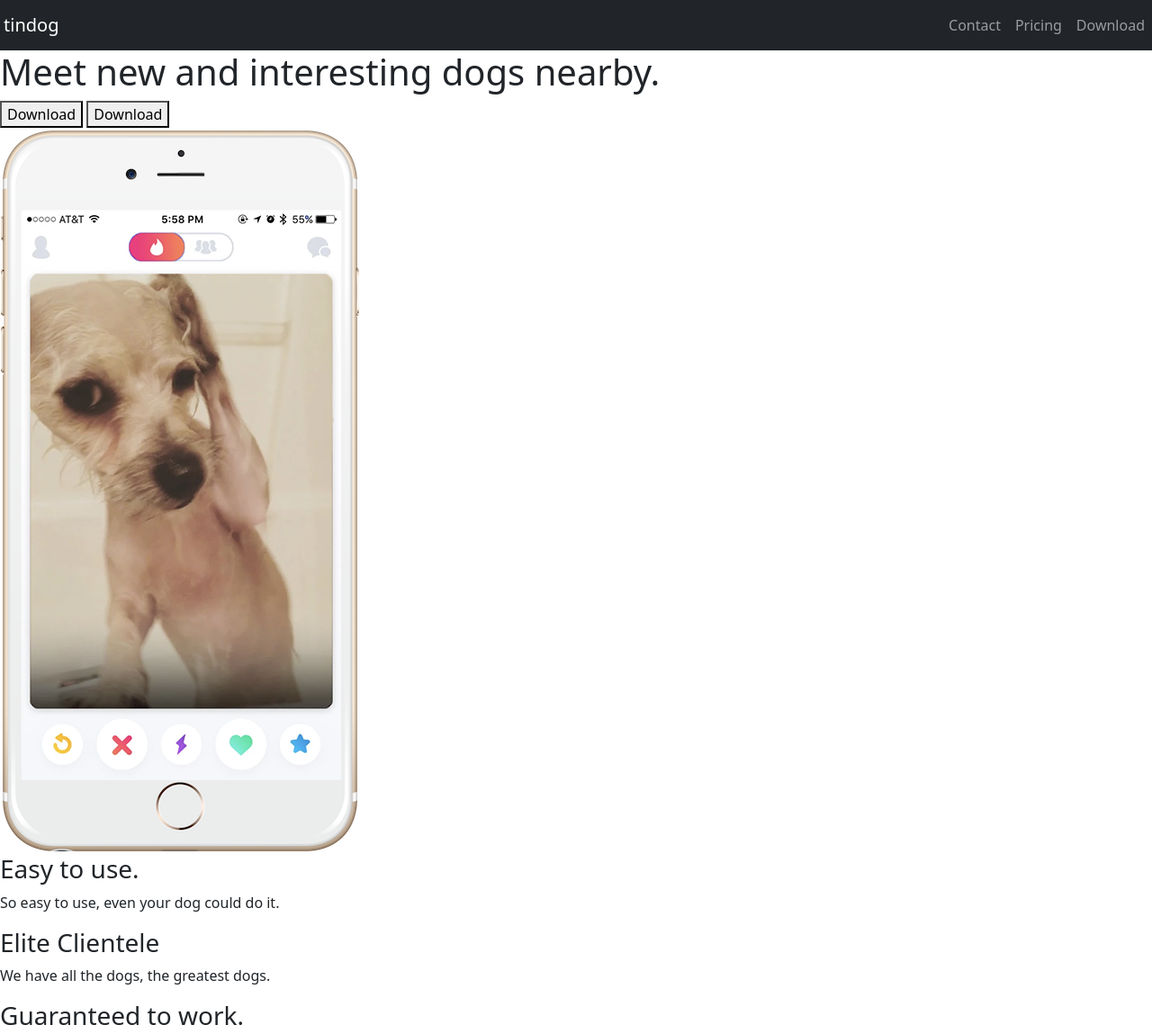
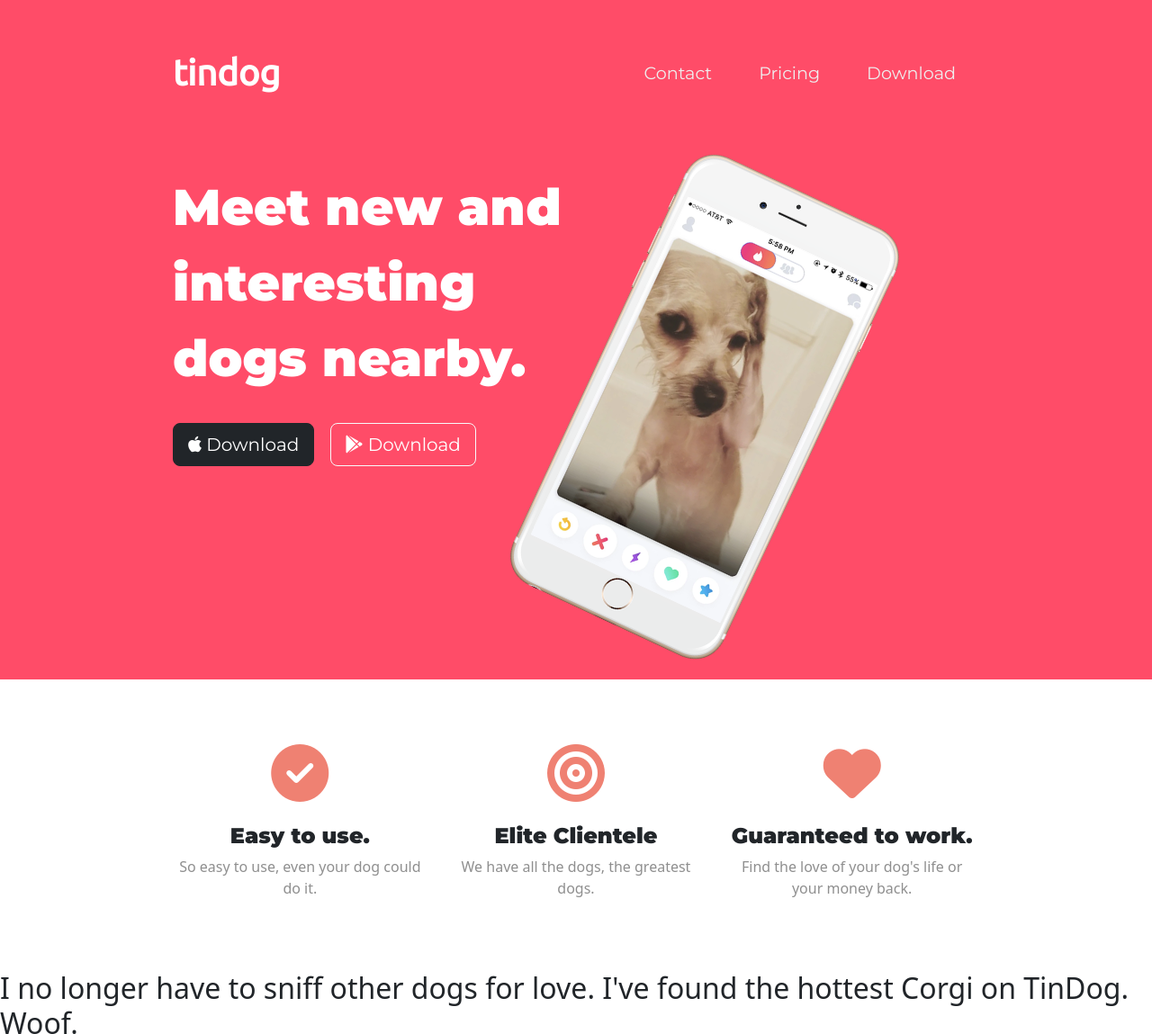
Before and after one commit to kpirabaharan/WebDev-Projects, a plain HTML site: page Bootstrap_TinDog/TinDog-Clone/index.html in a window 1280 px wide. Shown: the top 1149 px of the page at 90% size. Drawn offline with nearby package versions, Linux system fonts and the light colour scheme.

Commit message:
Introduction to Bootstrap Complete

```diff
--- a/Bootstrap_TinDog/TinDog-Clone/css/styles.css
+++ b/Bootstrap_TinDog/TinDog-Clone/css/styles.css
@@ -0,0 +1,84 @@
+#title {
+  font-family: 'Montserrat';
+  background-color: #ff4c68;
+  color: #fff; /*Not working*/
+}
+
+.container-fluid{
+  padding: 3% 15% ;
+}
+
+.title_main{
+  font-family: 'Montserrat', sans-serif;
+  color: white;
+  font-size: 3.5rem;
+  line-height: 1.5;
+  font-weight: 900;
+}
+
+.btn-light{
+  background-color: transparent;
+  color: white;
+}
+
+/*Navbar CSS*/
+.navbar{
+  padding-bottom: 4.5rem;
+  color: white;
+  border: 0;
+}
+
+.navbar-brand{
+  font-family: 'Ubuntu';
+  font-size: 2.5rem;
+  font-weight: bold;
+  color: white;
+  border: 0;
+}
+
+.nav-item{
+  padding: 0 18px;
+}
+
+.nav-link{
+  font-size: 1.2rem;
+  font-family: 'Montserrat';
+  color: #eeeeee;
+}
+
+/*Download Buttons*/
+.download-button{
+  margin: 5% 3% 5% 0;
+}
+
+/*Title Image*/
+.title-image{
+  width:60%;
+  transform: rotate(25deg);
+}
+
+/*Features*/
+.feature-heading{
+  font-family: 'Montserrat', sans-serif;
+  font-weight: 900;
+  font-size: 1.5rem;
+}
+
+#features{
+  padding: 5% 15%;
+  text-align: center;
+}
+
+p{
+  color: #8f8f8f;
+}
+
+.icon{
+  color: #ef8172;
+  padding-top: 0.5rem;
+  padding-bottom: 1.5rem;
+}
+
+.icon:hover{
+  color: #ff4c68;
+}
--- a/Bootstrap_TinDog/TinDog-Clone/index.html
+++ b/Bootstrap_TinDog/TinDog-Clone/index.html
@@ -5,19 +5,28 @@
   <!-- Required meta tags -->
   <meta charset="utf-8">
   <meta name="viewport" content="width=device-width, initial-scale=1, shrink-to-fit=no">
+
+  <!-- Bootstrap -->
   <link href="https://cdn.jsdelivr.net/npm/bootstrap@5.2.0/dist/css/bootstrap.min.css" rel="stylesheet" integrity="sha384-gH2yIJqKdNHPEq0n4Mqa/HGKIhSkIHeL5AyhkYV8i59U5AR6csBvApHHNl/vI1Bx" crossorigin="anonymous">
-  <script src="https://cdn.jsdelivr.net/npm/bootstrap@5.2.0/dist/js/bootstrap.bundle.min.js" integrity="sha384-A3rJD856KowSb7dwlZdYEkO39Gagi7vIsF0jrRAoQmDKKtQBHUuLZ9AsSv4jD4Xa" crossorigin="anonymous"></script>
+
+  <!-- Google Fonts -->
+  <link rel="preconnect" href="https://fonts.googleapis.com">
+  <link rel="preconnect" href="https://fonts.gstatic.com" crossorigin>
+  <link href="https://fonts.googleapis.com/css2?family=Montserrat:wght@100;400;900&family=Ubuntu&display=swap" rel="stylesheet">
+
+  <title>TinDog</title>
+  <!-- Local Stylesheet -->
   <link rel="stylesheet" href="css/styles.css">
-  <title>TinDog</title>
 </head>
 
 <body>
 
   <section id="title">
-
+    <div class="container-fluid">
       <!-- Nav Bar -->
-    <nav class="navbar navbar-expand-lg navbar-dark bg-dark">
-      <a class="navbar-brand ms-1" href="">tindog</a>
+      <nav class="navbar navbar-expand-lg navbar-light">
+        <!-- navbar-dark bg-dark -->
+        <a class="navbar-brand mx-auto" href="">tindog</a>
         <button class="navbar-toggler" type="button" data-toggle="collapse" data-target="#navbarSupportedContent" aria-controls="navbarSupportedContent" aria-expanded="false" aria-label="Toggle navigation">
         <span class="navbar-toggler-icon"></span>
         </button>
@@ -36,35 +45,43 @@
         </div>
       </nav>
 
-
-
       <!-- Title -->
 
-    <div>
-      <h1>Meet new and interesting dogs nearby.</h1>
-      <button type="button">Download</button>
-      <button type="button">Download</button>
+      <div class="row">
+        <div class="col-lg-6 col-md-12">
+          <h1 class="title_main">Meet new and interesting dogs nearby.</h1>
+          <button type="button" class="btn btn-dark btn-lg download-button"><i class="fa-brands fa-apple"></i> Download</button>
+          <button type="button" class="btn btn-light btn-lg download-button"><i class="fa-brands fa-google-play"></i> Download</button>
         </div>
-    <div>
-      <img src="images/iphone6.png" alt="iphone-mockup">
+        <div class="col-lg-6 col-md-12">
+          <img class="title-image" src="images/iphone6.png" alt="iphone-mockup">
         </div>
+      </div>
+    </div>
+  </section>
 
-  </section>
 
 
   <!-- Features -->
 
   <section id="features">
-
-    <h3>Easy to use.</h3>
+    <div class="row">
+      <div class="col-lg-4">
+        <i class="icon fa-solid fa-circle-check fa-4x"></i>
+        <h3 class = "feature-heading">Easy to use.</h3>
         <p>So easy to use, even your dog could do it.</p>
-
-    <h3>Elite Clientele</h3>
+      </div>
+      <div class="col-lg-4">
+        <i class="icon fa-solid fa-bullseye fa-4x"></i>
+        <h3 class = "feature-heading">Elite Clientele</h3>
         <p>We have all the dogs, the greatest dogs.</p>
-
-    <h3>Guaranteed to work.</h3>
+      </div>
+      <div class="col-lg-4">
+        <i class="icon fa-solid fa-heart fa-4x"></i>
+        <h3 class = "feature-heading">Guaranteed to work.</h3>
         <p>Find the love of your dog's life or your money back.</p>
-
+      </div>
+    </div>
   </section>
 
 
@@ -147,6 +164,9 @@
     <p>© Copyright TinDog</p>
 
   </footer>
+  <!-- Font Awesome -->
+  <script src="https://kit.fontawesome.com/7dd8aedc5f.js" crossorigin="anonymous"></script>
+  <!-- Boostrap -->
   <script src="https://cdn.jsdelivr.net/npm/bootstrap@5.2.0/dist/js/bootstrap.bundle.min.js" integrity="sha384-A3rJD856KowSb7dwlZdYEkO39Gagi7vIsF0jrRAoQmDKKtQBHUuLZ9AsSv4jD4Xa" crossorigin="anonymous"></script>
 </body>
 
```
Also changed, not shown: Bootsrap Examples/Bootstrap_Grid_Layout/index.html (added, +66 -0 lines). Lines whose indentation alone changed are shown as unchanged.
